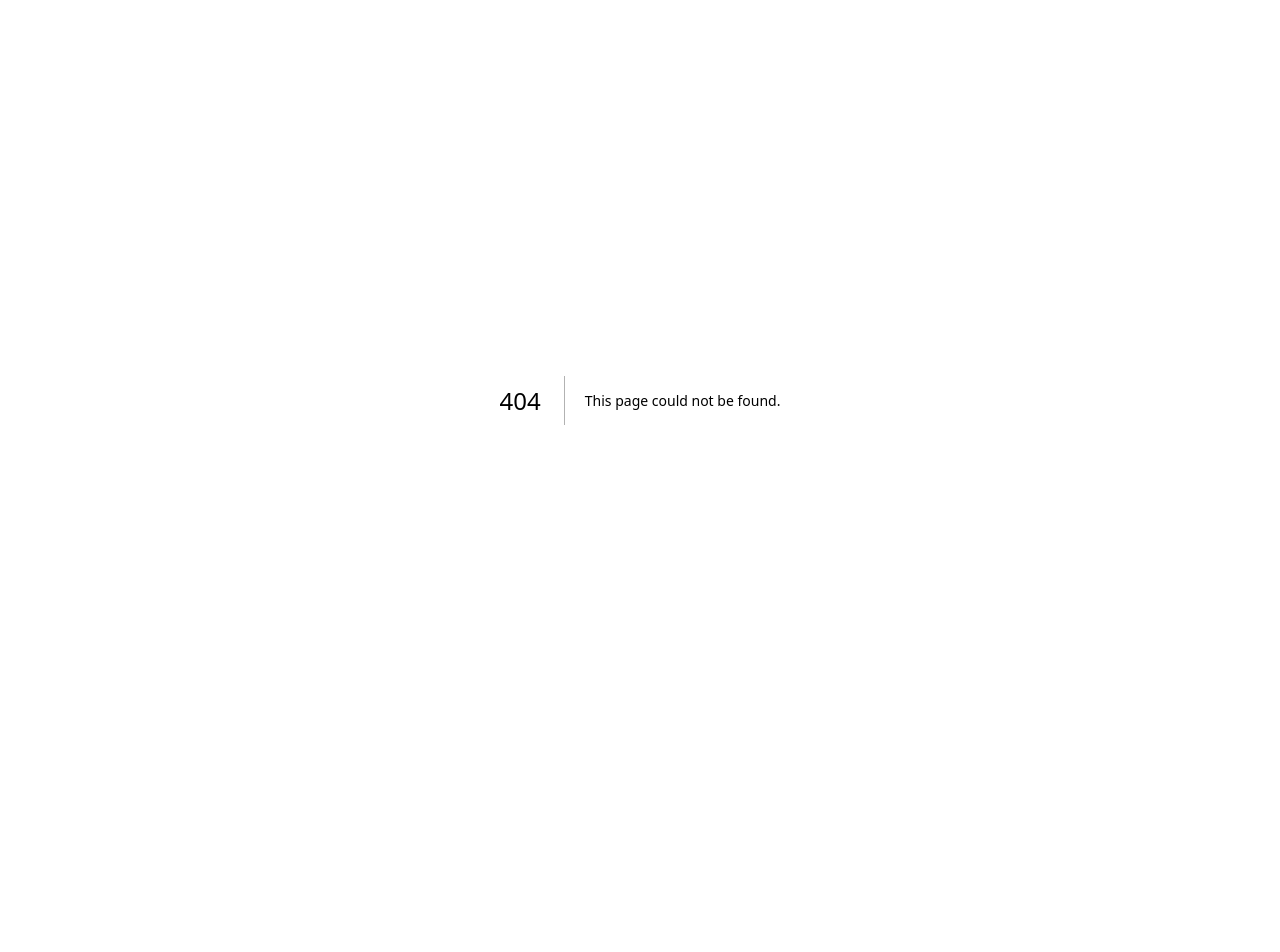
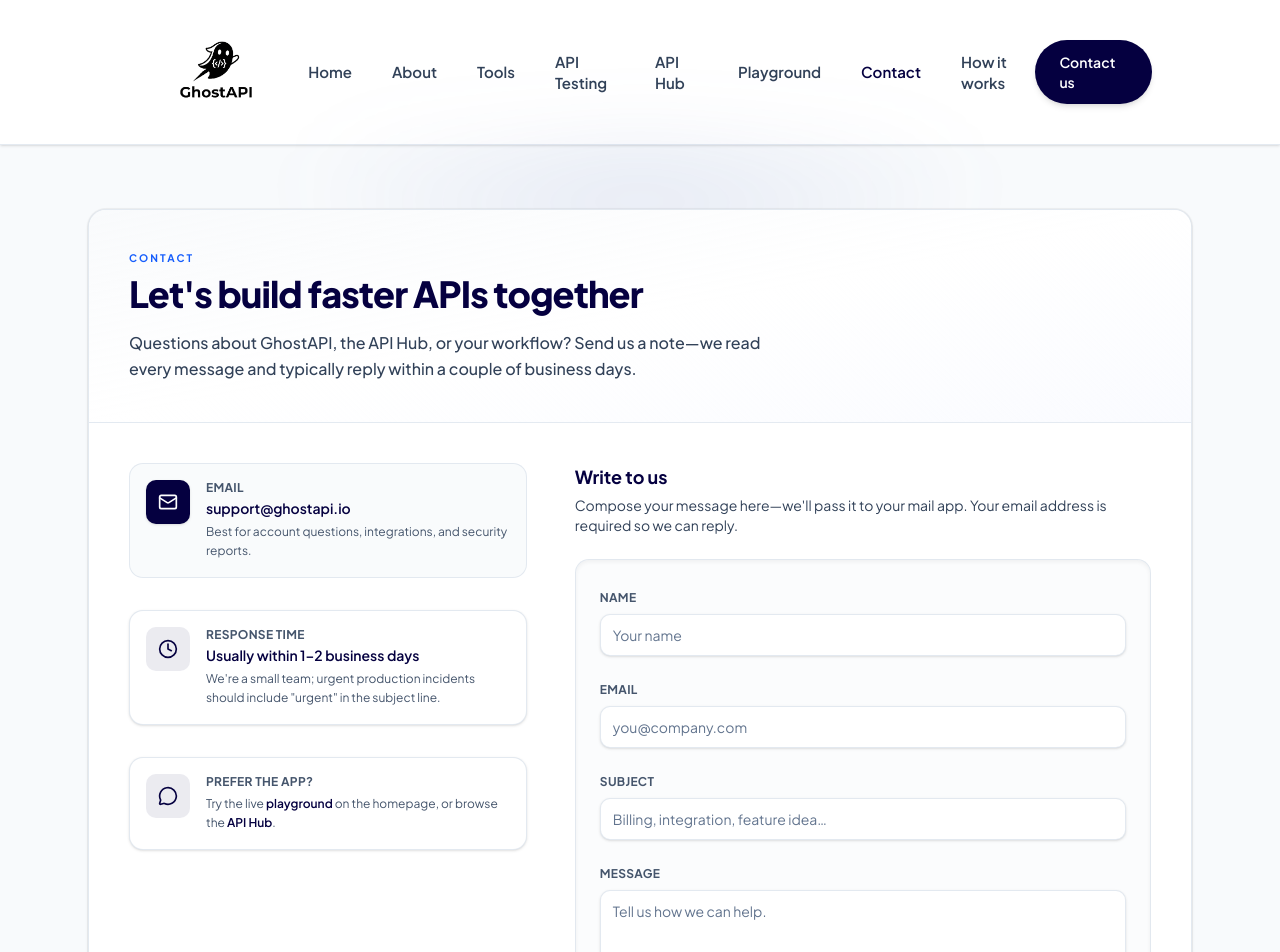
Before and after one commit to Jeston10/GhostAPI, a Next.js app: page /contact in a window 1280 px wide. Before the commit this address had no page. Shown: the top 952 px of the page. Before the commit the page ends 800 px from the top, so only its background shows below. Built offline with nearby package versions, Linux system fonts and the light colour scheme.

Commit message:
feat: contact us page

```diff
--- /dev/null
+++ b/src/app/contact/contact-form.tsx
@@ -0,0 +1,107 @@
+"use client";
+
+import * as React from "react";
+
+const SUPPORT_EMAIL = "support@ghostapi.io";
+
+export function ContactMailForm() {
+  const [name, setName] = React.useState("");
+  const [email, setEmail] = React.useState("");
+  const [subject, setSubject] = React.useState("");
+  const [message, setMessage] = React.useState("");
+
+  function handleSubmit(e: React.FormEvent) {
+    e.preventDefault();
+    const lines = [
+      name.trim() && `Name: ${name.trim()}`,
+      email.trim() && `Email: ${email.trim()}`,
+      "",
+      message.trim(),
+    ].filter(Boolean);
+    const body = lines.join("\n");
+    const sub = subject.trim() || "GhostAPI — Contact form";
+    const href = `mailto:${SUPPORT_EMAIL}?subject=${encodeURIComponent(sub)}&body=${encodeURIComponent(body)}`;
+    window.location.href = href;
+  }
+
+  const inputClass =
+    "mt-1.5 w-full rounded-lg border border-slate-200/95 bg-white px-3 py-2.5 text-sm text-[#050040] shadow-sm outline-none transition placeholder:text-slate-500 focus:border-[#050040]/35 focus:ring-2 focus:ring-[#050040]/15";
+
+  return (
+    <form
+      onSubmit={handleSubmit}
+      className="flex flex-col gap-5 rounded-xl border border-slate-200/95 bg-slate-50/50 p-5 shadow-inner md:p-6"
+    >
+      <div>
+        <label htmlFor="contact-name" className="text-xs font-bold uppercase tracking-wide text-slate-600">
+          Name
+        </label>
+        <input
+          id="contact-name"
+          name="name"
+          type="text"
+          autoComplete="name"
+          value={name}
+          onChange={(ev) => setName(ev.target.value)}
+          className={inputClass}
+          placeholder="Your name"
+        />
+      </div>
+      <div>
+        <label htmlFor="contact-email" className="text-xs font-bold uppercase tracking-wide text-slate-600">
+          Email
+        </label>
+        <input
+          id="contact-email"
+          name="email"
+          type="email"
+          autoComplete="email"
+          required
+          value={email}
+          onChange={(ev) => setEmail(ev.target.value)}
+          className={inputClass}
+          placeholder="you@company.com"
+        />
+      </div>
+      <div>
+        <label htmlFor="contact-subject" className="text-xs font-bold uppercase tracking-wide text-slate-600">
+          Subject
+        </label>
+        <input
+          id="contact-subject"
+          name="subject"
+          type="text"
+          value={subject}
+          onChange={(ev) => setSubject(ev.target.value)}
+          className={inputClass}
+          placeholder="Billing, integration, feature idea…"
+        />
+      </div>
+      <div>
+        <label htmlFor="contact-message" className="text-xs font-bold uppercase tracking-wide text-slate-600">
+          Message
+        </label>
+        <textarea
+          id="contact-message"
+          name="message"
+          required
+          rows={5}
+          value={message}
+          onChange={(ev) => setMessage(ev.target.value)}
+          className={`${inputClass} resize-y min-h-[120px]`}
+          placeholder="Tell us how we can help."
+        />
+      </div>
+      <button
+        type="submit"
+        className="mt-1 inline-flex w-full items-center justify-center rounded-full bg-[#050040] px-5 py-3 text-sm font-semibold text-white shadow-md transition hover:bg-[#050040]/90 focus-visible:outline-none focus-visible:ring-2 focus-visible:ring-[#050040]/40 focus-visible:ring-offset-2 sm:w-auto sm:self-start"
+      >
+        Open in email app
+      </button>
+      <p className="text-[11px] leading-relaxed text-slate-600">
+        Opens your default mail client with this message addressed to {SUPPORT_EMAIL}. No message is stored
+        on our servers from this form.
+      </p>
+    </form>
+  );
+}
--- /dev/null
+++ b/src/app/contact/page.tsx
@@ -0,0 +1,112 @@
+import { SiteFooter } from "@/components/layout/site-footer";
+import { SiteNav } from "@/components/layout/site-nav";
+import { Clock, Mail, MessageCircle } from "lucide-react";
+import type { Metadata } from "next";
+import Link from "next/link";
+import { ContactMailForm } from "./contact-form";
+
+export const metadata: Metadata = {
+  title: "Contact — API Ghost",
+  description: "Reach the API Ghost team for product questions, integrations, and feedback.",
+};
+
+const SUPPORT_EMAIL = "support@ghostapi.io";
+
+export default function ContactPage() {
+  return (
+    <div className="min-h-screen bg-slate-50 font-sans text-[#050040]">
+      <section className="border-b border-slate-200/90 bg-white text-sm shadow-sm">
+        <SiteNav currentPage="contact" variant="hero" />
+      </section>
+
+      <main className="relative mx-auto max-w-6xl px-4 py-12 md:px-6 md:py-16">
+        <div
+          className="pointer-events-none absolute inset-x-0 top-0 mx-auto h-64 max-w-3xl rounded-full bg-[radial-gradient(ellipse_at_top,oklch(0.55_0.12_270/0.12),transparent_65%)] blur-2xl"
+          aria-hidden
+        />
+
+        <div className="relative overflow-hidden rounded-2xl border border-slate-200/95 bg-white shadow-sm ring-1 ring-black/[0.04]">
+          <div className="border-b border-slate-200/90 bg-gradient-to-br from-slate-50/90 via-white to-indigo-50/30 px-5 py-8 md:px-10 md:py-10">
+            <p className="text-[0.65rem] font-bold uppercase tracking-[0.2em] text-blue-600">Contact</p>
+            <h1 className="mt-2 max-w-2xl text-3xl font-extrabold tracking-tight text-[#050040] md:text-4xl">
+              Let&apos;s build faster APIs together
+            </h1>
+            <p className="mt-4 max-w-2xl text-[15px] font-medium leading-relaxed text-slate-700 md:text-base">
+              Questions about GhostAPI, the API Hub, or your workflow? Send us a note—we read every message
+              and typically reply within a couple of business days.
+            </p>
+          </div>
+
+          <div className="grid gap-10 p-5 md:gap-12 md:p-10 lg:grid-cols-12">
+            <div className="flex flex-col gap-8 lg:col-span-5">
+              <a
+                href={`mailto:${SUPPORT_EMAIL}`}
+                className="group flex gap-4 rounded-xl border border-slate-200/95 bg-slate-50/80 p-4 transition hover:border-slate-300 hover:bg-white hover:shadow-md focus-visible:outline-none focus-visible:ring-2 focus-visible:ring-[#050040]/20"
+              >
+                <span className="flex h-11 w-11 shrink-0 items-center justify-center rounded-lg bg-[#050040] text-white shadow-sm">
+                  <Mail className="size-5" aria-hidden />
+                </span>
+                <div className="min-w-0">
+                  <p className="text-xs font-bold uppercase tracking-wide text-slate-600">Email</p>
+                  <p className="mt-0.5 truncate text-sm font-semibold text-[#050040] group-hover:underline">
+                    {SUPPORT_EMAIL}
+                  </p>
+                  <p className="mt-1 text-xs leading-relaxed text-slate-600">
+                    Best for account questions, integrations, and security reports.
+                  </p>
+                </div>
+              </a>
+
+              <div className="flex gap-4 rounded-xl border border-slate-200/95 bg-white p-4 shadow-sm">
+                <span className="flex h-11 w-11 shrink-0 items-center justify-center rounded-lg bg-[#050040]/[0.08] text-[#050040]">
+                  <Clock className="size-5" aria-hidden />
+                </span>
+                <div>
+                  <p className="text-xs font-bold uppercase tracking-wide text-slate-600">Response time</p>
+                  <p className="mt-0.5 text-sm font-semibold text-[#050040]">Usually within 1–2 business days</p>
+                  <p className="mt-1 text-xs leading-relaxed text-slate-600">
+                    We&apos;re a small team; urgent production incidents should include &quot;urgent&quot; in the subject
+                    line.
+                  </p>
+                </div>
+              </div>
+
+              <div className="flex gap-4 rounded-xl border border-slate-200/95 bg-white p-4 shadow-sm">
+                <span className="flex h-11 w-11 shrink-0 items-center justify-center rounded-lg bg-[#050040]/[0.08] text-[#050040]">
+                  <MessageCircle className="size-5" aria-hidden />
+                </span>
+                <div>
+                  <p className="text-xs font-bold uppercase tracking-wide text-slate-600">Prefer the app?</p>
+                  <p className="mt-1 text-xs leading-relaxed text-slate-600">
+                    Try the live{" "}
+                    <Link href="/#playground" className="font-semibold text-[#050040] underline-offset-2 hover:underline">
+                      playground
+                    </Link>{" "}
+                    on the homepage, or browse the{" "}
+                    <Link href="/api-hub" className="font-semibold text-[#050040] underline-offset-2 hover:underline">
+                      API Hub
+                    </Link>
+                    .
+                  </p>
+                </div>
+              </div>
+            </div>
+
+            <div className="lg:col-span-7">
+              <h2 className="text-lg font-bold text-[#050040]">Write to us</h2>
+              <p className="mt-1 text-sm text-slate-700">
+                Compose your message here—we&apos;ll pass it to your mail app. Your email address is required so we
+                can reply.
+              </p>
+              <div className="mt-6">
+                <ContactMailForm />
+              </div>
+            </div>
+          </div>
+        </div>
+      </main>
+
+      <SiteFooter />
+    </div>
+  );
+}
--- a/src/components/layout/site-footer.tsx
+++ b/src/components/layout/site-footer.tsx
@@ -57,6 +57,11 @@
                     API Hub
                   </Link>
                 </li>
+                <li>
+                  <Link href="/contact" className={linkClass}>
+                    Contact us
+                  </Link>
+                </li>
               </ul>
             </nav>
 
--- a/src/components/layout/site-nav.tsx
+++ b/src/components/layout/site-nav.tsx
@@ -9,7 +9,7 @@
   "rounded-md px-1.5 py-1 -mx-0.5 text-[15px] transition-colors focus-visible:outline-none focus-visible:ring-2 focus-visible:ring-[#050040]/25 focus-visible:ring-offset-2 focus-visible:ring-offset-white";
 
 export type SiteNavProps = {
-  currentPage: "home" | "api-hub" | "tools" | "api-testing";
+  currentPage: "home" | "api-hub" | "tools" | "api-testing" | "contact";
   /** `hero` matches the landing hero bar; `compact` matches API Hub / inner pages. */
   variant?: "hero" | "compact";
 };
@@ -126,6 +126,16 @@
         <a href={playground} className={cn(navLinkClass, "text-slate-700 hover:text-[#050040]")}>
           Playground
         </a>
+        <Link
+          href="/contact"
+          className={cn(
+            navLinkClass,
+            currentPage === "contact" ? "text-[#050040]" : "text-slate-700 hover:text-[#050040]"
+          )}
+          aria-current={currentPage === "contact" ? "page" : undefined}
+        >
+          Contact
+        </Link>
         <a href={flow} className={cn(navLinkClass, "text-slate-700 hover:text-[#050040]")}>
           How it works
         </a>
@@ -154,16 +164,16 @@
         </button>
       </div>
 
-      <a
-        href={playground}
+      <Link
+        href="/contact"
         className={
           isHero
-            ? "hidden rounded-full bg-gray-800 px-6 py-3 font-medium text-white shadow-sm transition hover:bg-black focus-visible:outline-none focus-visible:ring-2 focus-visible:ring-[#050040]/35 focus-visible:ring-offset-2 focus-visible:ring-offset-white md:inline-block"
-            : "hidden shrink-0 rounded-full bg-gray-800 px-4 py-2 text-sm font-semibold text-white shadow-sm transition hover:bg-black focus-visible:outline-none focus-visible:ring-2 focus-visible:ring-[#050040]/35 focus-visible:ring-offset-2 focus-visible:ring-offset-white md:inline-block"
+            ? "hidden rounded-full bg-[#050040] px-6 py-3 font-semibold text-white shadow-md transition hover:bg-[#050040]/90 focus-visible:outline-none focus-visible:ring-2 focus-visible:ring-[#050040]/40 focus-visible:ring-offset-2 focus-visible:ring-offset-white md:inline-block"
+            : "hidden shrink-0 rounded-full bg-[#050040] px-4 py-2 text-sm font-semibold text-white shadow-md transition hover:bg-[#050040]/90 focus-visible:outline-none focus-visible:ring-2 focus-visible:ring-[#050040]/40 focus-visible:ring-offset-2 focus-visible:ring-offset-white md:inline-block"
         }
       >
-        Open playground
-      </a>
+        Contact us
+      </Link>
 
       <button
         type="button"
```
